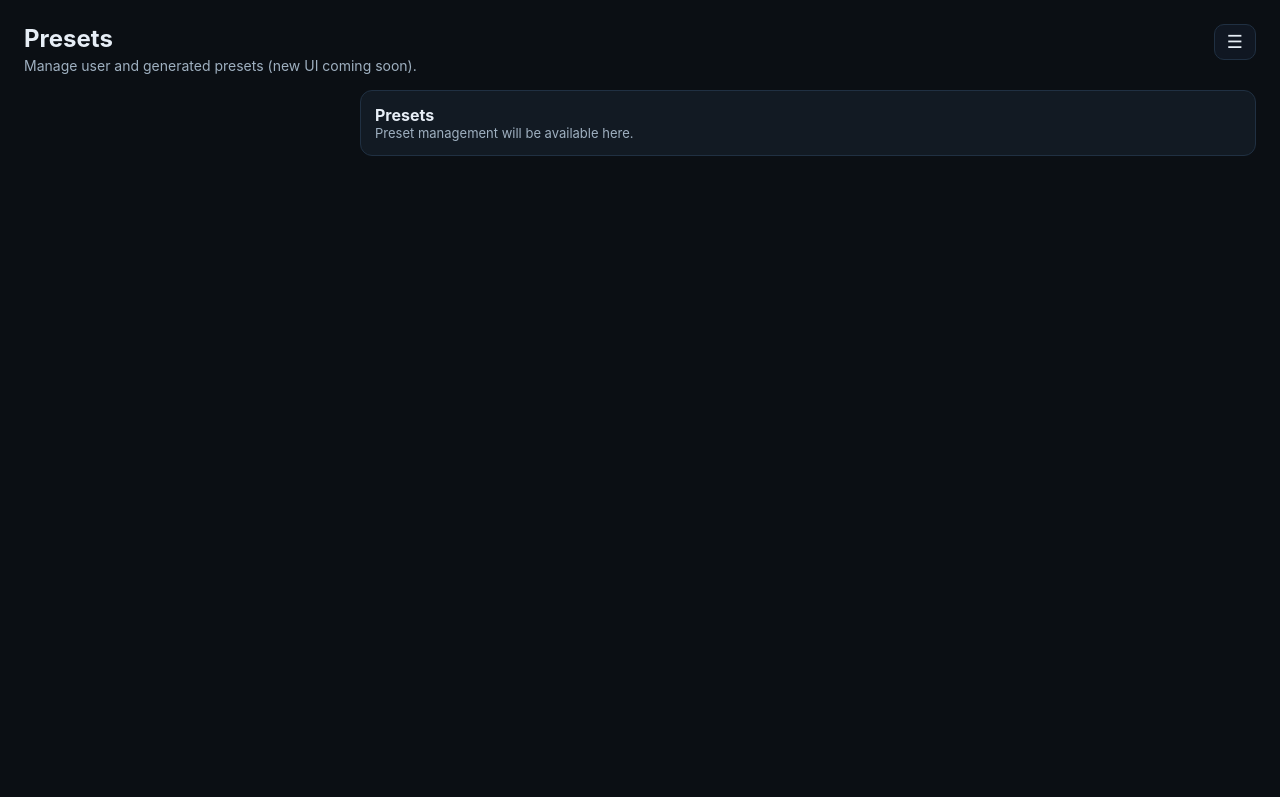
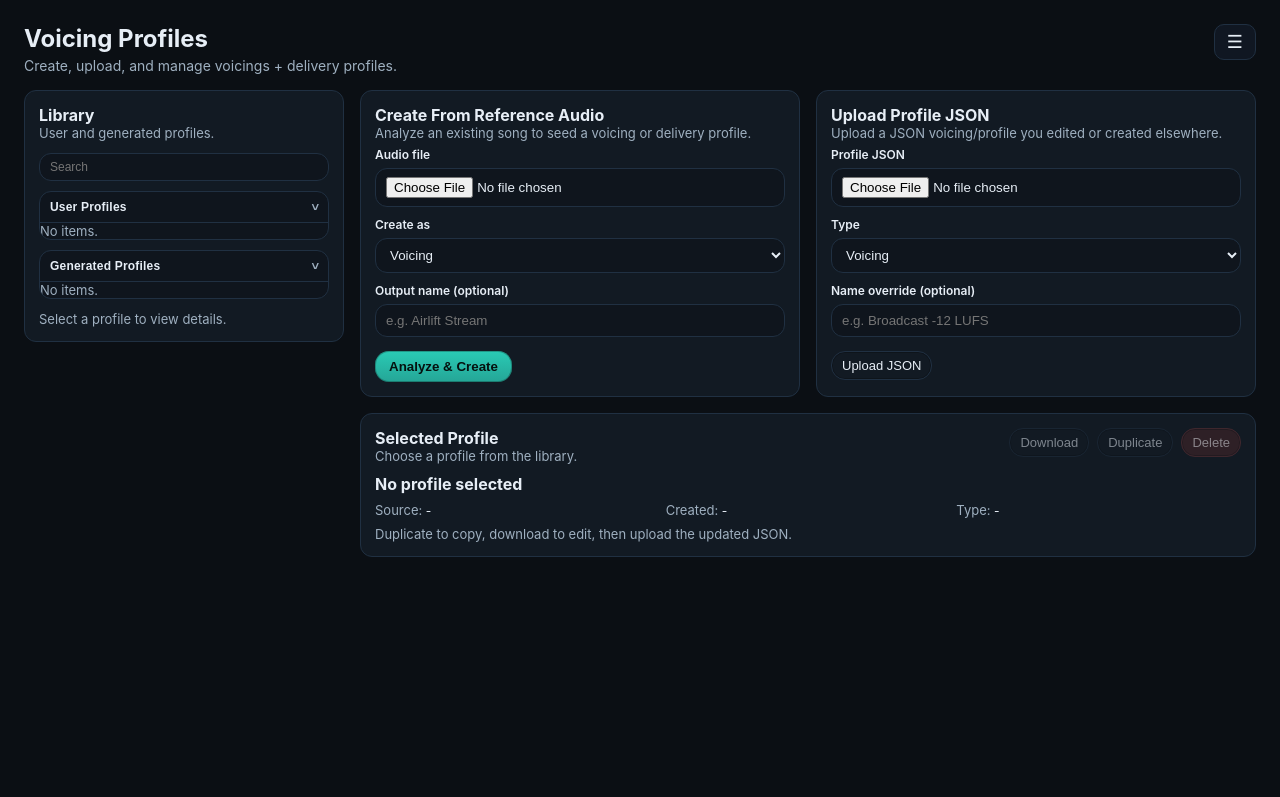
Before and after one commit to jasondaemon/sonustemper, a FastAPI app: page /ui/presets in a window 1280 px wide. Shown: the top 797 px of the page. Run offline with FastAPI, Linux system fonts and the light colour scheme; parts of the project's set-up code (start-up, migrations or seed data) failed here and were passed over; some libraries are stand-ins or nearby versions.

Commit message:
NewUI - Created new voicing and profile management section

```diff
--- a/sonustemper-ui/app/static/css/app.css
+++ b/sonustemper-ui/app/static/css/app.css
@@ -744,6 +744,27 @@ h1{margin:0;font-size:24px;}
 .tag-row{flex:1;min-width:0;display:flex;flex-direction:column;gap:4px;}
 .tag-row-title{font-weight:600;white-space:nowrap;overflow:hidden;text-overflow:ellipsis;}
 .tag-item .badge-row{flex-wrap:nowrap;overflow:hidden;white-space:nowrap;margin-top:4px;}
+.preset-grid{display:grid;grid-template-columns:repeat(auto-fit,minmax(320px,1fr));gap:16px;}
+.preset-sidebar{display:flex;flex-direction:column;gap:12px;}
+.preset-browser{display:flex;flex-direction:column;gap:8px;}
+.preset-form{display:flex;flex-direction:column;gap:10px;margin-top:6px;}
+.preset-field{display:flex;flex-direction:column;gap:6px;}
+.preset-field label{font-size:12px;font-weight:600;color:var(--text);}
+.preset-field input[type="text"],
+.preset-field input[type="file"],
+.preset-field select{
+  border-radius:12px;
+  border:1px solid var(--line);
+  background:#0f151d;
+  color:var(--text);
+  padding:8px 10px;
+}
+.preset-actions{display:flex;align-items:center;gap:10px;flex-wrap:wrap;margin-top:4px;}
+.preset-detail-card{grid-column:1 / -1;}
+.preset-detail-actions{display:flex;gap:8px;flex-wrap:wrap;}
+.preset-detail-body{display:flex;flex-direction:column;gap:8px;margin-top:10px;}
+.preset-detail-title{font-weight:700;}
+.preset-detail-meta{display:grid;grid-template-columns:repeat(auto-fit,minmax(180px,1fr));gap:6px;font-size:12px;}
 .tag-actions{display:flex;align-items:center;gap:8px;flex:0 0 auto;}
 .tag-editor-body{margin-top:10px;display:flex;flex-direction:column;gap:14px;}
 .tag-album{display:flex;flex-direction:column;gap:12px;}
--- /dev/null
+++ b/sonustemper-ui/app/static/js/presets.js
@@ -0,0 +1,247 @@
+(function(){
+  const page = document.getElementById('presetPage');
+  if(!page) return;
+
+  const referenceForm = document.getElementById('presetGenerateForm');
+  const referenceFile = document.getElementById('referenceFile');
+  const referenceType = document.getElementById('referenceType');
+  const referenceName = document.getElementById('referenceName');
+  const referenceStatus = document.getElementById('referenceStatus');
+
+  const presetJsonFile = document.getElementById('presetJsonFile');
+  const presetJsonType = document.getElementById('presetJsonType');
+  const presetJsonName = document.getElementById('presetJsonName');
+  const uploadPresetJsonBtn = document.getElementById('uploadPresetJsonBtn');
+  const uploadPresetJsonStatus = document.getElementById('uploadPresetJsonStatus');
+
+  const detailTitle = document.getElementById('presetDetailTitle');
+  const detailMeta = document.getElementById('presetDetailMeta');
+  const detailSubtitle = document.getElementById('presetDetailSubtitle');
+  const selectedHint = document.getElementById('presetSelectedHint');
+  const downloadBtn = document.getElementById('presetDownloadBtn');
+  const duplicateBtn = document.getElementById('presetDuplicateBtn');
+  const deleteBtn = document.getElementById('presetDeleteBtn');
+
+  let selectedPreset = null;
+
+  function setStatus(el, msg){
+    if(el) el.textContent = msg || '';
+  }
+
+  function refreshPresetBrowser(){
+    const browser = document.getElementById('presetBrowser');
+    if(!browser || !window.htmx) return;
+    browser.querySelectorAll('.file-browser-list[data-endpoint]').forEach(list => {
+      const endpoint = list.dataset.endpoint;
+      if(endpoint){
+        window.htmx.ajax('GET', endpoint, { target: list, swap: 'innerHTML' });
+      }
+    });
+  }
+
+  function updateDetail(){
+    if(!detailTitle || !detailMeta) return;
+    if(!selectedPreset){
+      detailTitle.textContent = 'No profile selected';
+      detailSubtitle.textContent = 'Choose a profile from the library.';
+      detailMeta.innerHTML = '<div><span class="muted">Source:</span> -</div>' +
+        '<div><span class="muted">Created:</span> -</div>' +
+        '<div><span class="muted">Type:</span> -</div>';
+      if(downloadBtn) downloadBtn.disabled = true;
+      if(duplicateBtn) duplicateBtn.disabled = true;
+      if(deleteBtn) deleteBtn.disabled = true;
+      if(selectedHint) selectedHint.textContent = 'Select a profile to view details.';
+      return;
+    }
+    detailTitle.textContent = selectedPreset.title || selectedPreset.name || 'Profile';
+    const subtitleParts = [selectedPreset.originLabel || 'Profile'];
+    if (selectedPreset.filename) subtitleParts.push(selectedPreset.filename);
+    detailSubtitle.textContent = subtitleParts.join(' | ');
+    const source = selectedPreset.source_file || '-';
+    const created = selectedPreset.created_at || '-';
+    const kind = selectedPreset.kind || '-';
+    detailMeta.innerHTML = `<div><span class="muted">Source:</span> ${source}</div>` +
+      `<div><span class="muted">Created:</span> ${created}</div>` +
+      `<div><span class="muted">Type:</span> ${kind}</div>`;
+    if(downloadBtn) downloadBtn.disabled = false;
+    if(duplicateBtn) duplicateBtn.disabled = false;
+    if(deleteBtn) deleteBtn.disabled = false;
+    if(selectedHint) selectedHint.textContent = `Selected: ${selectedPreset.title || selectedPreset.name}`;
+  }
+
+  function setSelectedPreset(preset){
+    selectedPreset = preset;
+    updateDetail();
+    const browser = document.getElementById('presetBrowser');
+    if(browser){
+      browser.querySelectorAll('.browser-item[data-kind="preset"]').forEach(btn => {
+        btn.classList.toggle('active', preset && btn.dataset.id === preset.name);
+      });
+    }
+  }
+
+  function parsePresetFromButton(btn){
+    if(!btn) return null;
+    let meta = {};
+    if(btn.dataset.meta){
+      try{ meta = JSON.parse(btn.dataset.meta); }catch(_err){ meta = {}; }
+    }
+    const titleEl = btn.querySelector('.browser-item-title');
+    const title = titleEl ? titleEl.textContent.trim() : (meta.title || btn.dataset.id);
+    return {
+      name: meta.name || btn.dataset.id,
+      filename: meta.filename,
+      title,
+      source_file: meta.source_file,
+      created_at: meta.created_at,
+      kind: meta.kind,
+      origin: meta.origin,
+      originLabel: meta.origin === 'generated' ? 'Generated Profile' : 'User Profile',
+    };
+  }
+
+  function slugifyName(name){
+    return (name || '').trim();
+  }
+
+  async function handleGenerate(e){
+    e.preventDefault();
+    const file = referenceFile?.files?.[0];
+    if(!file){
+      setStatus(referenceStatus, 'Select an audio file.');
+      return;
+    }
+    const type = referenceType?.value || 'voicing';
+    const override = slugifyName(referenceName?.value || '');
+    const ext = file.name.includes('.') ? file.name.slice(file.name.lastIndexOf('.')) : '';
+    const base = override || file.name.replace(ext, '') + '-' + type;
+    const filename = `${base}${ext}`;
+    const sendFile = new File([file], filename, { type: file.type });
+    const fd = new FormData();
+    fd.append('file', sendFile, sendFile.name);
+    setStatus(referenceStatus, 'Uploading...');
+    try{
+      const res = await fetch('/api/preset/generate', { method: 'POST', body: fd });
+      if(!res.ok){
+        const t = await res.text();
+        throw new Error(t || 'Generate failed');
+      }
+      const data = await res.json();
+      setStatus(referenceStatus, data.message || 'Profile created.');
+      referenceFile.value = '';
+      refreshPresetBrowser();
+    }catch(err){
+      setStatus(referenceStatus, 'Create failed.');
+    }
+  }
+
+  async function handleUploadJson(){
+    const file = presetJsonFile?.files?.[0];
+    if(!file){
+      setStatus(uploadPresetJsonStatus, 'Select a JSON file.');
+      return;
+    }
+    let data;
+    try{
+      const text = await file.text();
+      data = JSON.parse(text);
+      if(!data || typeof data !== 'object') throw new Error();
+    }catch(_err){
+      setStatus(uploadPresetJsonStatus, 'Invalid JSON.');
+      return;
+    }
+    const type = presetJsonType?.value || 'voicing';
+    const override = slugifyName(presetJsonName?.value || '');
+    data.meta = data.meta || {};
+    data.meta.kind = type;
+    const baseName = override || data.name || file.name.replace(/\.json$/i, '') || 'profile';
+    data.name = baseName;
+    if(!data.meta.title){
+      data.meta.title = baseName;
+    }
+    const name = baseName;
+    const blob = new Blob([JSON.stringify(data, null, 2)], { type: 'application/json' });
+    const uploadFile = new File([blob], `${name}.json`, { type: 'application/json' });
+    const fd = new FormData();
+    fd.append('file', uploadFile, uploadFile.name);
+    setStatus(uploadPresetJsonStatus, 'Uploading...');
+    try{
+      const res = await fetch('/api/preset/upload', { method: 'POST', body: fd });
+      if(!res.ok){
+        const t = await res.text();
+        throw new Error(t || 'Upload failed');
+      }
+      const j = await res.json();
+      setStatus(uploadPresetJsonStatus, j.message || 'Uploaded.');
+      presetJsonFile.value = '';
+      refreshPresetBrowser();
+    }catch(err){
+      setStatus(uploadPresetJsonStatus, 'Upload failed.');
+    }
+  }
+
+  function downloadPreset(){
+    if(!selectedPreset) return;
+    window.location.href = `/api/preset/download/${encodeURIComponent(selectedPreset.name)}`;
+  }
+
+  async function deletePreset(){
+    if(!selectedPreset) return;
+    if(!confirm(`Delete profile "${selectedPreset.name}"?`)) return;
+    const res = await fetch(`/api/preset/${encodeURIComponent(selectedPreset.name)}`, { method: 'DELETE' });
+    if(!res.ok){
+      setStatus(uploadPresetJsonStatus, 'Delete failed.');
+      return;
+    }
+    setSelectedPreset(null);
+    refreshPresetBrowser();
+  }
+
+  async function duplicatePreset(){
+    if(!selectedPreset) return;
+    const newName = prompt('New profile name', `${selectedPreset.name}-copy`);
+    if(!newName) return;
+    try{
+      const res = await fetch(`/api/preset/download/${encodeURIComponent(selectedPreset.name)}`);
+      if(!res.ok) throw new Error('download_failed');
+      const data = await res.json();
+      data.name = newName;
+      data.meta = data.meta || {};
+      data.meta.title = newName;
+      const blob = new Blob([JSON.stringify(data, null, 2)], { type: 'application/json' });
+      const uploadFile = new File([blob], `${newName}.json`, { type: 'application/json' });
+      const fd = new FormData();
+      fd.append('file', uploadFile, uploadFile.name);
+      const uploadRes = await fetch('/api/preset/upload', { method: 'POST', body: fd });
+      if(!uploadRes.ok) throw new Error('upload_failed');
+      refreshPresetBrowser();
+    }catch(_err){
+      setStatus(uploadPresetJsonStatus, 'Duplicate failed.');
+    }
+  }
+
+  document.addEventListener('click', (evt)=>{
+    const btn = evt.target.closest('.file-browser .browser-item');
+    if(!btn || btn.dataset.kind !== 'preset') return;
+    if(btn.disabled) return;
+    const preset = parsePresetFromButton(btn);
+    setSelectedPreset(preset);
+  });
+
+  document.addEventListener('DOMContentLoaded', ()=>{
+    if(referenceForm) referenceForm.addEventListener('submit', handleGenerate);
+    if(uploadPresetJsonBtn) uploadPresetJsonBtn.addEventListener('click', handleUploadJson);
+    if(downloadBtn) downloadBtn.addEventListener('click', downloadPreset);
+    if(duplicateBtn) duplicateBtn.addEventListener('click', duplicatePreset);
+    if(deleteBtn) deleteBtn.addEventListener('click', deletePreset);
+    updateDetail();
+  });
+
+  document.addEventListener('htmx:afterSwap', (evt)=>{
+    const browser = document.getElementById('presetBrowser');
+    if(browser && browser.contains(evt.target) && selectedPreset){
+      const btn = browser.querySelector(`.browser-item[data-kind="preset"][data-id="${selectedPreset.name}"]`);
+      if(btn) btn.classList.add('active');
+    }
+  });
+})();
--- a/sonustemper-ui/app/templates/base.html
+++ b/sonustemper-ui/app/templates/base.html
@@ -26,7 +26,7 @@
           <a href="/ui/mastering" class="{% if current_page=='mastering' %}active{% endif %}">Mastering</a>
           <a href="/analyze" class="{% if current_page=='analyze' %}active{% endif %}">Analyze</a>
           <a href="/ui/tagging" class="{% if current_page=='tagging' %}active{% endif %}">Tagging</a>
-          <a href="/ui/presets" class="{% if current_page=='presets' %}active{% endif %}">Presets</a>
+          <a href="/ui/presets" class="{% if current_page=='presets' %}active{% endif %}">Voicing Profiles</a>
     </div>
   </div>
 </div>
--- a/sonustemper-ui/app/templates/pages/files.html
+++ b/sonustemper-ui/app/templates/pages/files.html
@@ -1,7 +1,7 @@
 {% extends "base.html" %}
 {% block page_title %}File Manager | SonusTemper{% endblock %}
 {% block title %}File Manager{% endblock %}
-{% block subtitle %}Browse and manage audio and presets.{% endblock %}
+{% block subtitle %}Browse and manage audio and voicing profiles.{% endblock %}
 {% block sidebar %}
   {% include "partials/sidebar.html" %}
 {% endblock %}
--- a/sonustemper-ui/app/templates/pages/presets.html
+++ b/sonustemper-ui/app/templates/pages/presets.html
@@ -1,10 +1,115 @@
 {% extends "base.html" %}
-{% block page_title %}Presets | SonusTemper{% endblock %}
-{% block title %}Presets{% endblock %}
-{% block subtitle %}Manage user and generated presets (new UI coming soon).{% endblock %}
-{% block content %}
-  <div class="card">
-    <div class="card-title">Presets</div>
-    <div class="muted">Preset management will be available here.</div>
+{% block page_title %}Voicing Profiles | SonusTemper{% endblock %}
+{% block title %}Voicing Profiles{% endblock %}
+{% block subtitle %}Create, upload, and manage voicings + delivery profiles.{% endblock %}
+
+{% block sidebar %}
+  <div class="card preset-sidebar">
+    <div class="card-head">
+      <div>
+        <div class="card-title">Library</div>
+        <div class="muted">User and generated profiles.</div>
+      </div>
+    </div>
+    <div class="preset-browser">
+      {% set browser_id = "presetBrowser" %}
+      {% set sections = [
+        {"key": "user", "title": "User Profiles", "endpoint": "/ui/partials/library_list?view=presets_user&context=presets", "autoselect": "first"},
+        {"key": "generated", "title": "Generated Profiles", "endpoint": "/ui/partials/library_list?view=presets_generated&context=presets"}
+      ] %}
+      {% include "ui/partials/file_browser.html" %}
+    </div>
+    <div class="muted" id="presetSelectedHint">Select a profile to view details.</div>
   </div>
 {% endblock %}
+
+{% block content %}
+  <div id="presetPage" class="preset-grid">
+    <div class="card">
+      <div class="card-head">
+        <div>
+          <div class="card-title">Create From Reference Audio</div>
+          <div class="muted">Analyze an existing song to seed a voicing or delivery profile.</div>
+        </div>
+      </div>
+      <form id="presetGenerateForm" class="preset-form">
+        <div class="preset-field">
+          <label for="referenceFile">Audio file</label>
+          <input type="file" id="referenceFile" accept=".wav,.mp3,.flac,.aiff,.aif" required>
+        </div>
+        <div class="preset-field">
+          <label for="referenceType">Create as</label>
+          <select id="referenceType">
+            <option value="voicing">Voicing</option>
+            <option value="profile">Delivery Profile</option>
+          </select>
+        </div>
+        <div class="preset-field">
+          <label for="referenceName">Output name (optional)</label>
+          <input type="text" id="referenceName" placeholder="e.g. Airlift Stream">
+        </div>
+        <div class="preset-actions">
+          <button class="btn btn-primary" type="submit">Analyze & Create</button>
+          <span class="muted" id="referenceStatus"></span>
+        </div>
+      </form>
+    </div>
+
+    <div class="card">
+      <div class="card-head">
+        <div>
+          <div class="card-title">Upload Profile JSON</div>
+          <div class="muted">Upload a JSON voicing/profile you edited or created elsewhere.</div>
+        </div>
+      </div>
+      <div class="preset-form">
+        <div class="preset-field">
+          <label for="presetJsonFile">Profile JSON</label>
+          <input type="file" id="presetJsonFile" accept=".json">
+        </div>
+        <div class="preset-field">
+          <label for="presetJsonType">Type</label>
+          <select id="presetJsonType">
+            <option value="voicing">Voicing</option>
+            <option value="profile">Delivery Profile</option>
+          </select>
+        </div>
+        <div class="preset-field">
+          <label for="presetJsonName">Name override (optional)</label>
+          <input type="text" id="presetJsonName" placeholder="e.g. Broadcast -12 LUFS">
+        </div>
+        <div class="preset-actions">
+          <button class="btn small ghost" type="button" id="uploadPresetJsonBtn">Upload JSON</button>
+          <span class="muted" id="uploadPresetJsonStatus"></span>
+        </div>
+      </div>
+    </div>
+
+    <div class="card preset-detail-card">
+      <div class="card-head">
+        <div>
+          <div class="card-title">Selected Profile</div>
+          <div class="muted" id="presetDetailSubtitle">Choose a profile from the library.</div>
+        </div>
+        <div class="preset-detail-actions">
+          <button class="btn small ghost" type="button" id="presetDownloadBtn" disabled>Download</button>
+          <button class="btn small ghost" type="button" id="presetDuplicateBtn" disabled>Duplicate</button>
+          <button class="btn danger small" type="button" id="presetDeleteBtn" disabled>Delete</button>
+        </div>
+      </div>
+      <div class="preset-detail-body">
+        <div class="preset-detail-title" id="presetDetailTitle">No profile selected</div>
+        <div class="preset-detail-meta" id="presetDetailMeta">
+          <div><span class="muted">Source:</span> -</div>
+          <div><span class="muted">Created:</span> -</div>
+          <div><span class="muted">Type:</span> -</div>
+        </div>
+        <div class="muted" id="presetDetailHint">Duplicate to copy, download to edit, then upload the updated JSON.</div>
+      </div>
+    </div>
+  </div>
+{% endblock %}
+
+{% block extra_js %}
+  <script defer src="/ui/static/js/presets.js"></script>
+{% endblock %}
--- a/sonustemper-ui/app/templates/pages/starter.html
+++ b/sonustemper-ui/app/templates/pages/starter.html
@@ -87,8 +87,8 @@
       </a>
       <a class="starter-card" href="/ui/presets">
         <div class="starter-icon">🧰</div>
-        <div class="starter-name">Presets</div>
-        <div class="starter-sub">Manage user & generated presets</div>
+        <div class="starter-name">Voicing Profiles</div>
+        <div class="starter-sub">Manage voicings & delivery profiles</div>
       </a>
     </div>
   </div>
--- a/sonustemper-ui/app/templates/partials/sidebar.html
+++ b/sonustemper-ui/app/templates/partials/sidebar.html
@@ -14,7 +14,7 @@
   <button class="sideItem {% if active=='presets' %}active{% endif %}"
           hx-get="/ui/partials/files_sections?util=presets"
           hx-target="#sections" hx-swap="outerHTML" hx-push-url="/ui/files?util=presets">
-    Presets
+    Voicing Profiles
   </button>
   <button class="sideItem disabled">
     Analysis (coming soon)
```
Also changed, not shown: sonustemper-ui/app/ui.py (+78 -0 lines).
